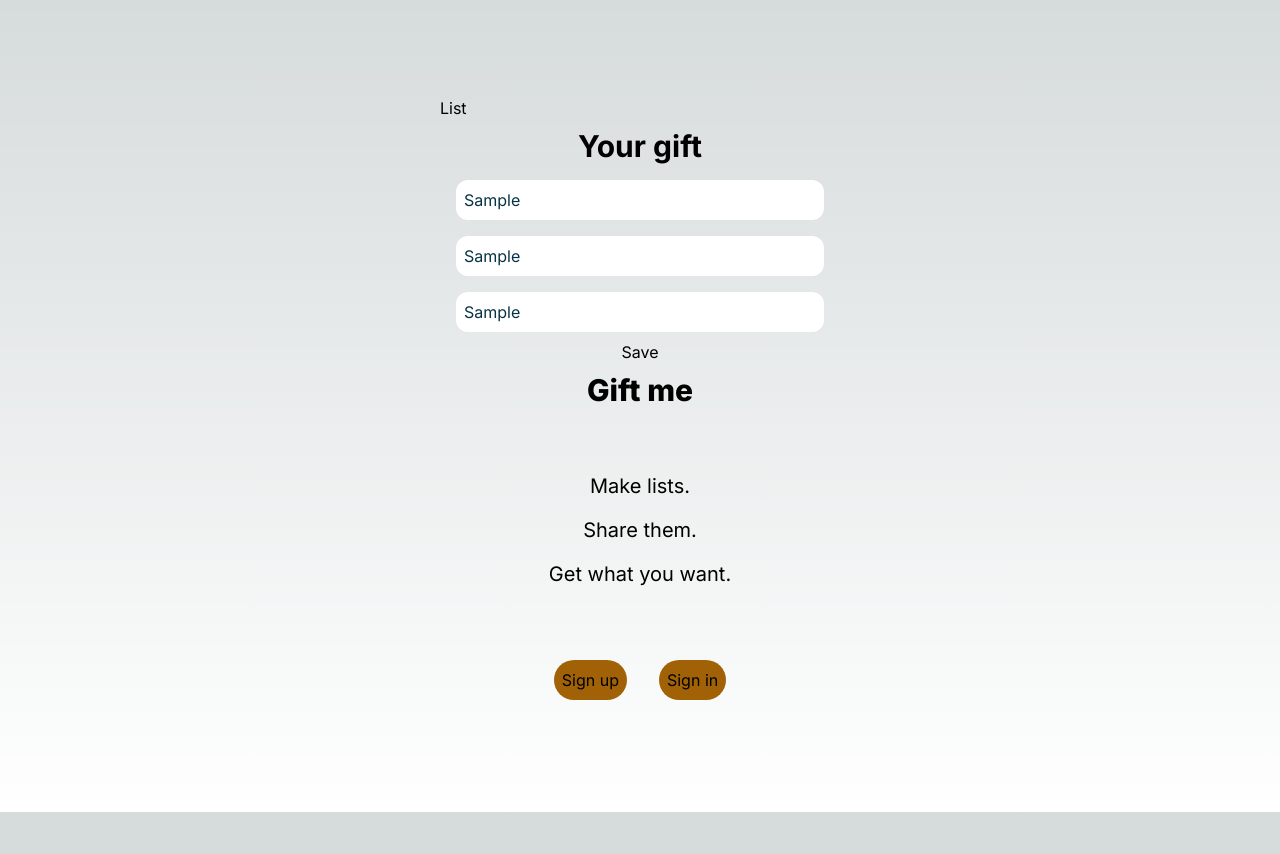
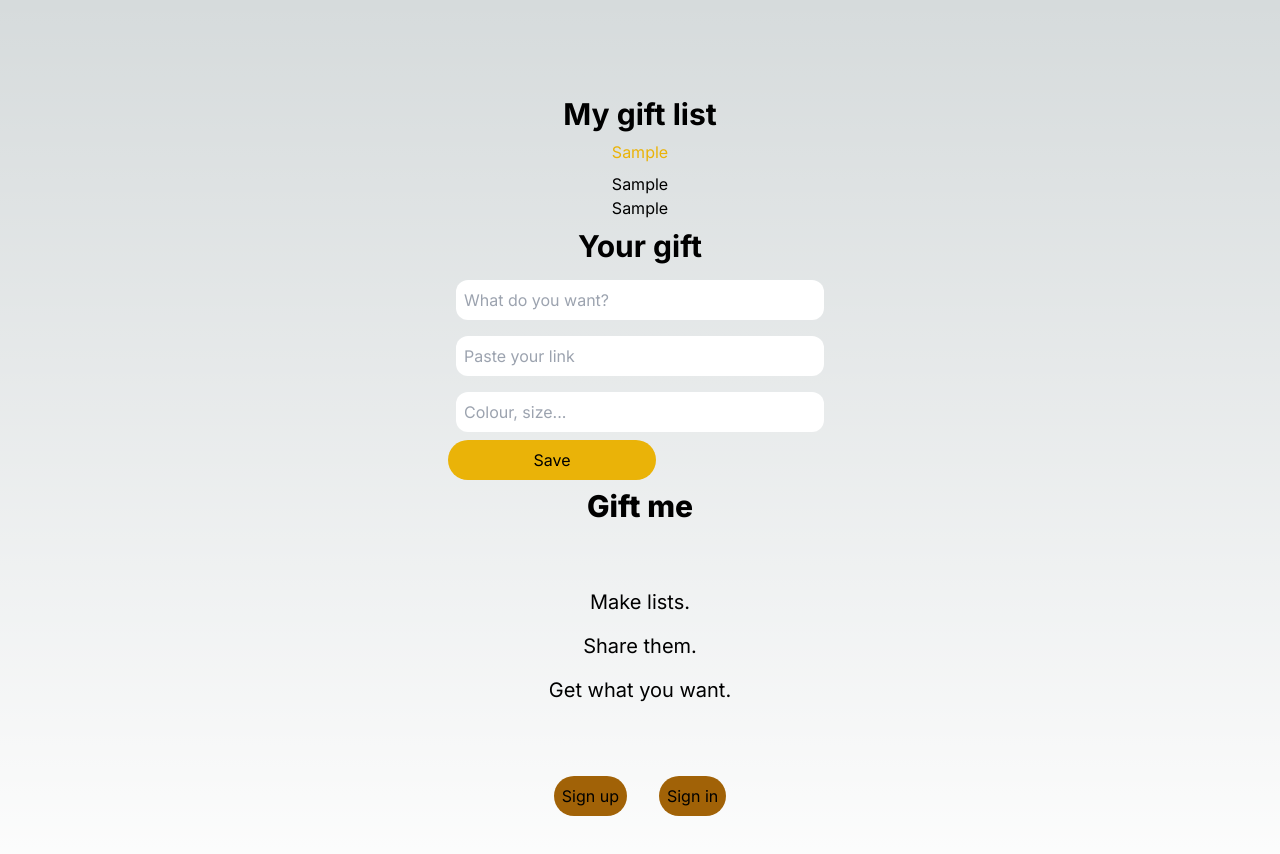
Before and after one commit to cristinachaparro/giftme, a Next.js app: page / in a window 1280 px wide. Both pictures are taken after typing "Sample", "Sample", "Sample" into the empty fields and a click on the button "Save". Shown: the top 854 px of the page. Before the commit the page ends 812 px from the top, so only its background shows below. Built offline with nearby package versions, Linux system fonts and the light colour scheme.

Commit message:
rendered elements of the list and cleared fields after submission

```diff
--- a/src/components/ItemForm.tsx
+++ b/src/components/ItemForm.tsx
@@ -1,12 +1,7 @@
 import { FormEventHandler, useState } from "react";
 
 type Props = {
-  onItemCreation: (
-    title: String,
-    link: String,
-    notes: String
-    //image: String
-  ) => void;
+  onItemCreation: (item: Item) => void;
 };
 
 function ItemForm({ onItemCreation }: Props) {
@@ -17,7 +12,10 @@ function ItemForm({ onItemCreation }: Props) {
 
   const handleSubmit: FormEventHandler<HTMLFormElement> = (e) => {
     e.preventDefault();
-    onItemCreation(title, link, notes);
+    onItemCreation({ title, link, notes, id: Math.random() * 1000 });
+    setTitle("");
+    setLink("");
+    setNotes("");
   };
 
   return (
@@ -28,21 +26,26 @@ function ItemForm({ onItemCreation }: Props) {
           className="m-2 text-cyan-950 p-2 rounded-xl"
           type="text"
           value={title}
+          placeholder="What do you want?"
           onChange={(e) => setTitle(e.target.value)}
         />
         <input
           className="m-2 text-cyan-950 p-2 rounded-xl"
           type="text"
           value={link}
+          placeholder="Paste your link"
           onChange={(e) => setLink(e.target.value)}
         />
         <input
           className="m-2 text-cyan-950 p-2 rounded-xl"
           type="text"
           value={notes}
+          placeholder="Colour, size..."
           onChange={(e) => setNotes(e.target.value)}
         />
-        <button>Save</button>
+        <button className="rounded-full bg-yellow-500 w-52 p-2" type="submit">
+          Save
+        </button>
       </form>
     </div>
   );
--- a/src/components/List.tsx
+++ b/src/components/List.tsx
@@ -1,20 +1,28 @@
 "use client";
 
-import Item from "./Item";
+import { useState } from "react";
 import ItemForm from "./ItemForm";
 
 function List() {
-  // 1. estado de Items (Item[])
+  const [items, setItems] = useState<Item[]>([]);
+
+  console.log(items);
+
   // 2. estado que gestione si se edita un Item
   // 3. funcion que coge los datos de newItem del ItemForm y añade un Item nuevo al array
+
   return (
-    <div>
-      List
-      {/* Lista de items: items.map => Item */}
-      {/* ItemForm */}
-      <ItemForm
-        onItemCreation={(title, link, notes) => console.log(title, link, notes)}
-      />
+    <div className="text-center">
+      {/* Make it so that users can choose the title of their lists */}
+      <h1 className="text-3xl font-bold">My gift list</h1>
+      {items.map((item) => (
+        <div key={`${item.title}-${item.id}`}>
+          <h1 className="p-2 text-yellow-500">{item.title}</h1>
+          <h2>{item.link}</h2>
+          <p>{item.notes}</p>
+        </div>
+      ))}
+      <ItemForm onItemCreation={(item) => setItems([...items, item])} />
     </div>
   );
 }
--- /dev/null
+++ b/src/models/Item.ts
@@ -0,0 +1,6 @@
+type Item = {
+  title: String;
+  link: String;
+  notes: String;
+  id: Number;
+};
```
